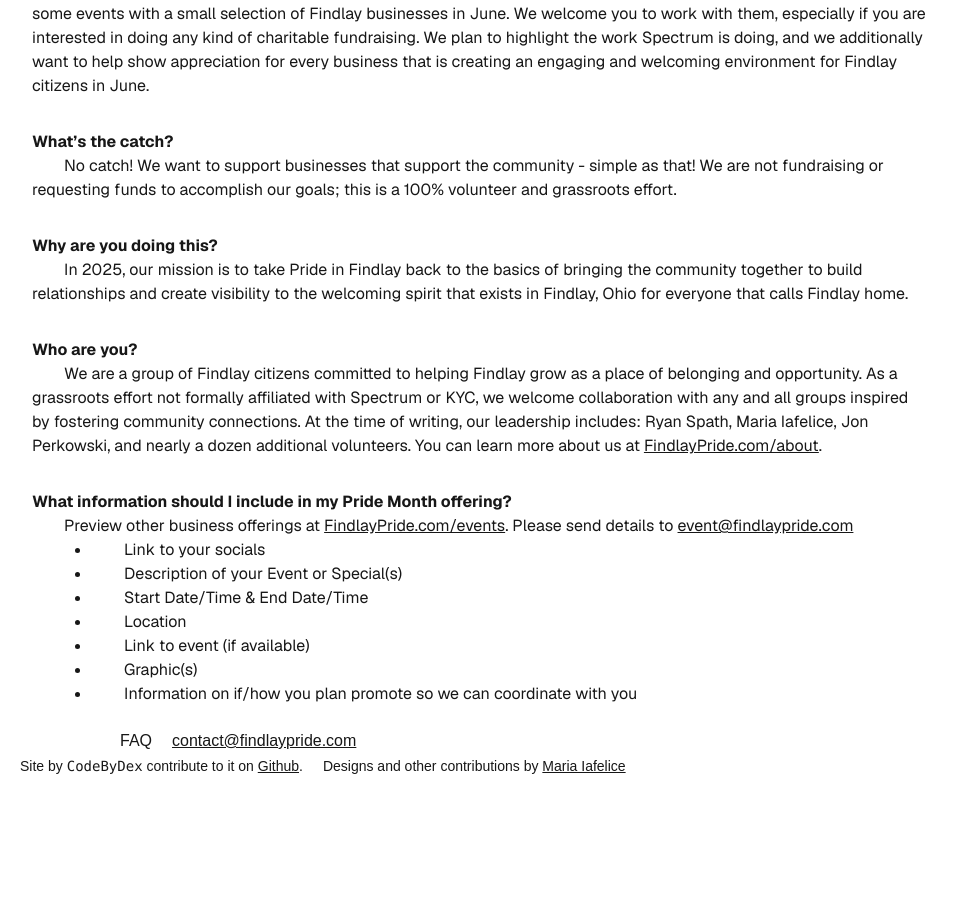
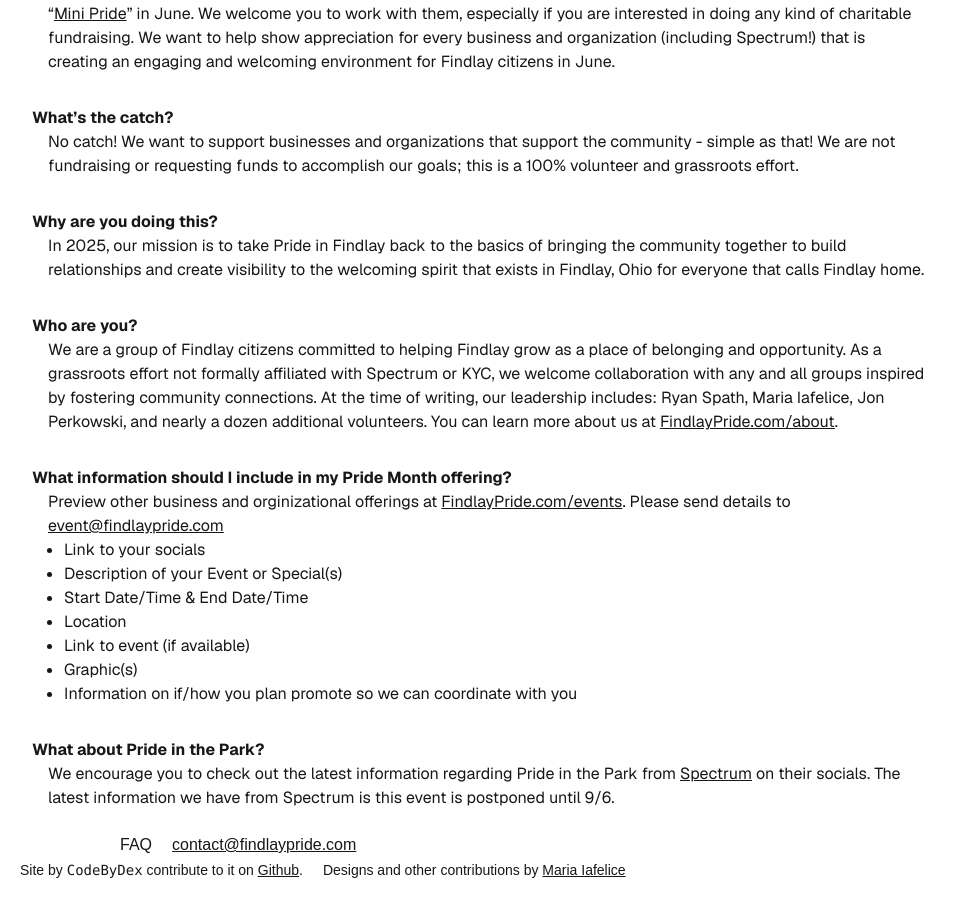
Before and after one commit to CodeByDex/findlay-pride-web, a Next.js app: page /faq in a window 1280 px wide. Shown: the part 220-1120 px from the top of the page, without its empty margins (0-968 px from the left). Before the commit the page ends 1016 px from the top, so only its background shows below. Built offline with nearby package versions, Linux system fonts and the light colour scheme.

Commit message:
updated FAQ

```diff
--- a/app/faq/page.tsx
+++ b/app/faq/page.tsx
@@ -18,11 +18,13 @@ export default function Home() {
                 </div> */}
                 <div>
                     <div className='question'>I thought LGBTQ+ Spectrum of Findlay (Spectrum) and/or Kaleidoscope Youth Center (KYC) planned Pride in Findlay? </div>
-                    <div className='response'>Spectrum (and now/soon to be KYC) has historically led the effort for Pride events in Findlay, and they are still planning some events with a small selection of Findlay businesses in June. We welcome you to work with them, especially if you are interested in doing any kind of charitable fundraising.  We plan to highlight the work Spectrum is doing, and we additionally want to help show appreciation for every business that is creating an engaging and welcoming environment for Findlay citizens in June.</div>
+                    <div className='response'>
+                        Spectrum (and now/soon to be KYC) has historically led the effort for Pride events in Findlay, and they are still planning a “<Link href="https://www.facebook.com/share/p/197TNoZQnz/" target='_blank' className='underline'>Mini Pride</Link>” in June. We welcome you to work with them, especially if you are interested in doing any kind of charitable fundraising.  We want to help show appreciation for every business and organization (including Spectrum!) that is creating an engaging and welcoming environment for Findlay citizens in June.
+                    </div>
                 </div>
                 <div>
                     <div className='question'>What’s the catch?</div>
-                    <div className='response'>No catch! We want to support businesses that support the community - simple as that! We are not fundraising or requesting funds to accomplish our goals; this is a 100% volunteer and grassroots effort.</div>
+                    <div className='response'>No catch! We want to support businesses and organizations that support the community - simple as that! We are not fundraising or requesting funds to accomplish our goals; this is a 100% volunteer and grassroots effort.</div>
                 </div>
                 <div>
                     <div className='question'>Why are you doing this?</div>
@@ -34,8 +36,8 @@ export default function Home() {
                 </div>
                 <div>
                     <div className='question'>What information should I include in my Pride Month offering?</div>
-                    <div className='response'><p>Preview other business offerings at <Link href="/events" className='underline'>FindlayPride.com/events</Link>. Please send details to <Link href="mailto:event@findlaypride.com" className='underline'>event@findlaypride.com</Link>
-                            <ul className='list-disc pl-15'>
+                    <div className='response'><p>Preview other business and orginizational offerings at <Link href="/events" className='underline'>FindlayPride.com/events</Link>. Please send details to <Link href="mailto:event@findlaypride.com" className='underline'>event@findlaypride.com</Link></p>
+                        <ul className='list-disc pl-4'>
                             <li>Link to your socials</li>
                             <li>Description of your Event or Special(s)</li>
                             <li>Start Date/Time & End Date/Time</li>
@@ -44,8 +46,11 @@ export default function Home() {
                             <li>Graphic(s)</li>
                             <li>Information on if/how you plan promote so we can coordinate with you</li>
                         </ul>
-                        </p>
                     </div>
+                </div>
+                <div>
+                    <div className='question'>What about Pride in the Park?</div>
+                    <div className='response'>We encourage you to check out the latest information regarding Pride in the Park from <Link href="https://www.facebook.com/lgbtqSpectrumofFindlay" target='_blank' className='underline'>Spectrum</Link> on their socials. The latest information we have from Spectrum is this event is postponed until 9/6. </div>
                 </div>
             </div>
         </main>
--- a/app/faq/styles.css
+++ b/app/faq/styles.css
@@ -1,5 +1,7 @@
+@import "tailwindcss";
+
 .response {
-    text-indent: 2em;
+    @apply pl-4
 }
 
 .question {
```
Lines whose indentation alone changed are shown as unchanged.
